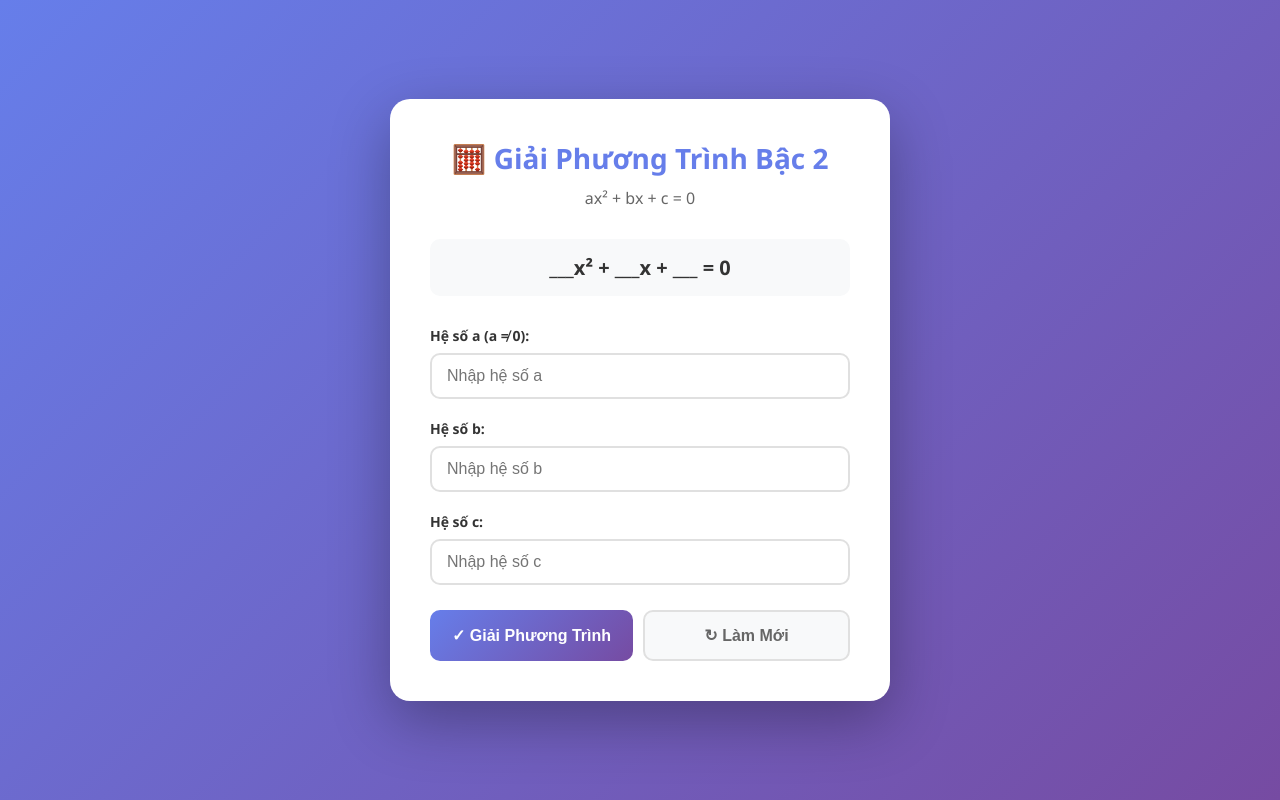
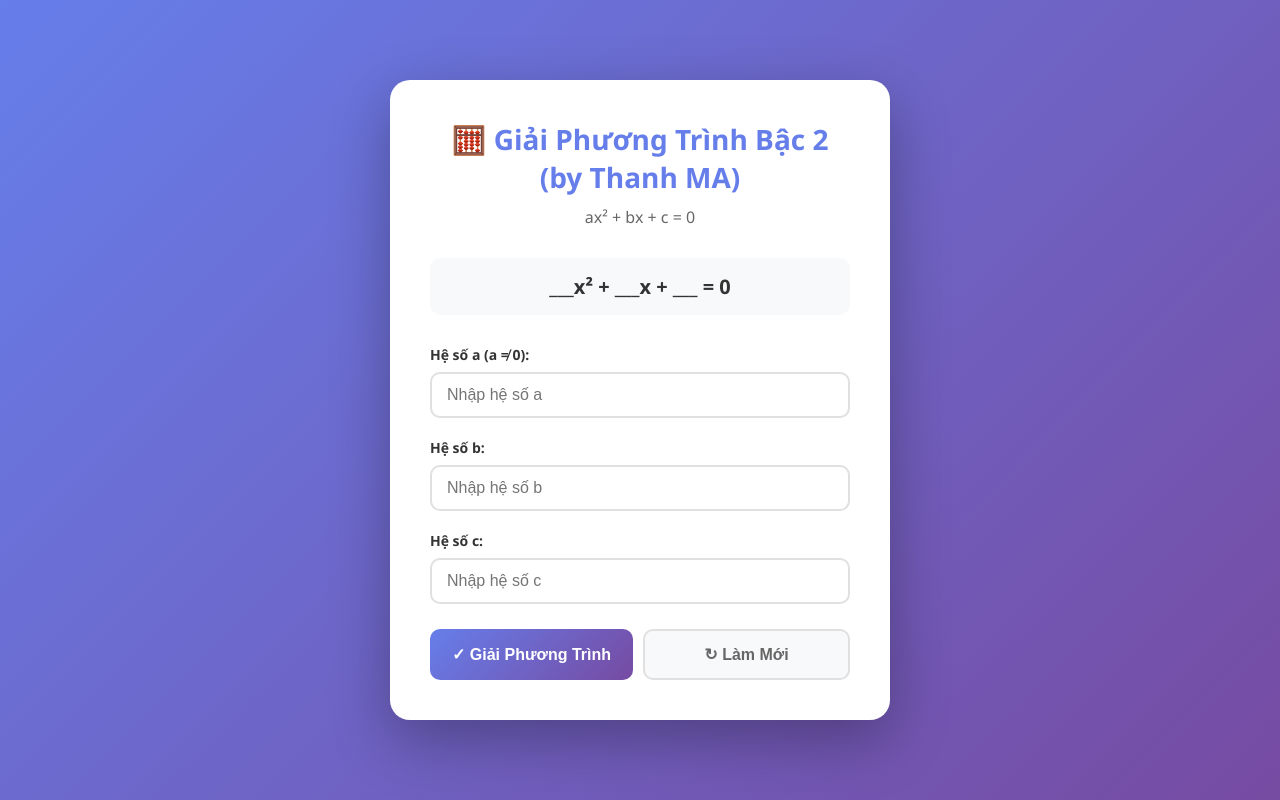
Before and after one commit to mtthanhctu/web, a plain HTML site: page index.html in a window 1280 px wide. Drawn offline with Linux system fonts and the light colour scheme.

Commit message:
Update index.html

```diff
--- a/index.html
+++ b/index.html
@@ -180,7 +180,7 @@
 </head>
 <body>
     <div class="container">
-        <h1>🧮 Giải Phương Trình Bậc 2</h1>
+        <h1>🧮 Giải Phương Trình Bậc 2 (by Thanh MA) </h1>
         <p class="subtitle">ax² + bx + c = 0</p>
 
         <div class="equation-display">
```
